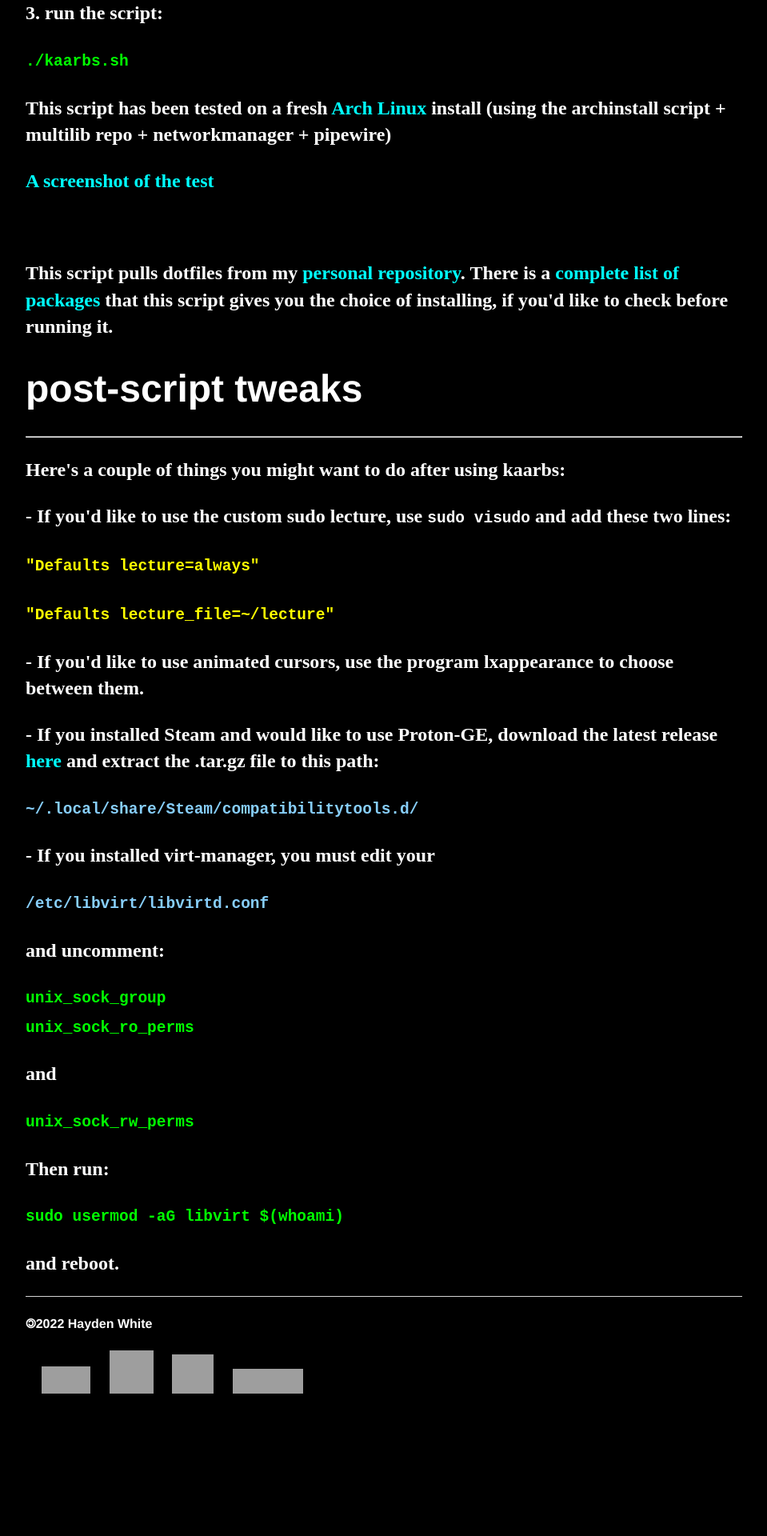
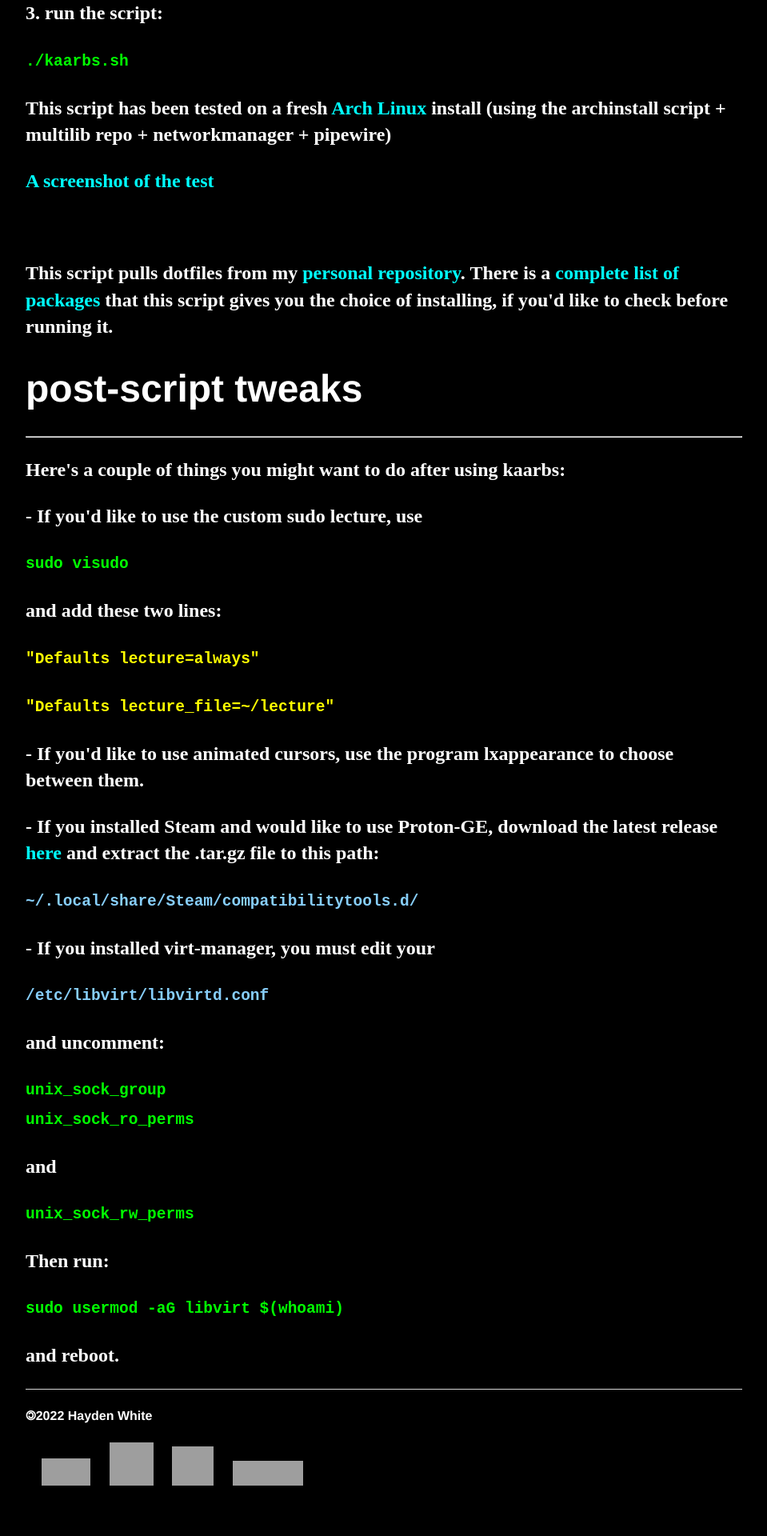
Before and after one commit to whiteVHS/whiteVHS.github.io, a Jekyll site: the page built from kaarbs/index.html, in a window 1280 px wide. Shown: the part 856-2776 px from the top of the page at 80% size, without its empty margins (160-1119 px from the left). Built offline with Jekyll 4.4.1, drawn with Linux system fonts in a browser that asks for light colours; before the commit the page ends 2661 px from its top, so only the background shows below that; grey boxes are pictures that could not be loaded.

Commit message:
Update index.html

```diff
--- a/kaarbs/index.html
+++ b/kaarbs/index.html
@@ -22,7 +22,7 @@ title: kojiros automated arch ricing bash script
   <h1>post-script tweaks</h1>
   <hr>
     <p style="color:white">Here's a couple of things you might want to do after using kaarbs:</p>
-    <p style="color:white">- If you'd like to use the custom sudo lecture, use <code>sudo visudo</code> and add these two lines:</p>
+    <p style="color:white">- If you'd like to use the custom sudo lecture, use </p><p style="color:lime"><code>sudo visudo</code></p><p style="color:white"> and add these two lines:</p>
     <p style="color:yellow"><code>"Defaults lecture=always"</code></p>
     <p style="color:yellow"><code>"Defaults lecture_file=~/lecture"</code></p>
     <p style="color:white">- If you'd like to use animated cursors, use the program lxappearance to choose between them.</p>
```
